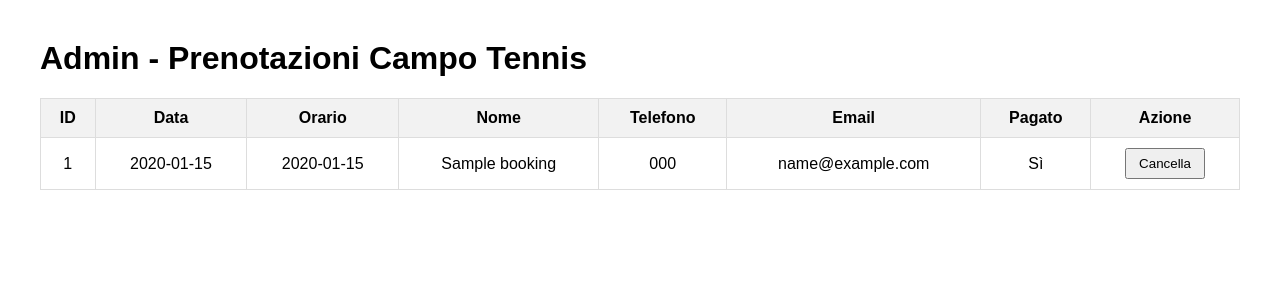
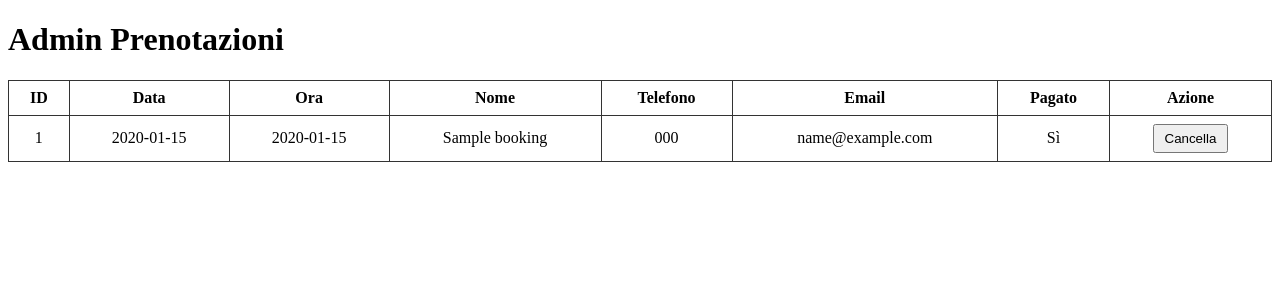
Before and after one commit to gtccastegnato/tennis-booking, a Flask app: page /admin in a window 1280 px wide. Shown: the top 300 px of the page. Run offline with Flask 3, Linux system fonts and the light colour scheme; tables that the repository leaves empty hold one stand-in row (values such as "Sample post").

Commit message:
Add files via upload

```diff
--- a/app.py
+++ b/app.py
@@ -5,8 +5,8 @@ import stripe
 from datetime import datetime, timedelta
 
 app = Flask(__name__)
+DATABASE = "bookings.db"
 
-DATABASE = "bookings.db"
 stripe.api_key = os.environ.get("STRIPE_SECRET_KEY")
 
 def get_db():
@@ -50,8 +50,6 @@ def get_slots():
         return jsonify([])
 
     date_obj = datetime.strptime(date_str, "%Y-%m-%d")
-
-    # Limite prenotazioni 1 aprile - 31 luglio 2026
     inizio = datetime(2026, 4, 1)
     fine = datetime(2026, 7, 31)
     if date_obj < inizio or date_obj > fine:
@@ -62,10 +60,10 @@ def get_slots():
     slots = []
     if weekday < 5:
         start = datetime.combine(date_obj, datetime.strptime("17:30", "%H:%M").time())
-        end = datetime.combine(date_obj, datetime.strptime("20:30", "%H:%M").time())
+        end = datetime.combine(date_obj, datetime.strptime("19:30", "%H:%M").time())
     else:
         start = datetime.combine(date_obj, datetime.strptime("09:00", "%H:%M").time())
-        end = datetime.combine(date_obj, datetime.strptime("17:00", "%H:%M").time())
+        end = datetime.combine(date_obj, datetime.strptime("16:00", "%H:%M").time())
 
     current = start
     while current < end:
@@ -98,7 +96,6 @@ def reserve():
     if not all([date, time, name, phone, email]):
         return jsonify({"error": "Compila tutti i campi"}), 400
 
-    # Limite prenotazioni 1 aprile - 31 luglio 2026
     date_obj = datetime.strptime(date, "%Y-%m-%d")
     if date_obj < datetime(2026, 4, 1) or date_obj > datetime(2026, 7, 31):
         return jsonify({"error": "Prenotazioni disponibili solo dal 01/04/2026 al 31/07/2026"}), 400
@@ -125,7 +122,7 @@ def create_payment_intent():
         return jsonify({"error": "booking_id mancante"}), 400
 
     intent = stripe.PaymentIntent.create(
-        amount=1000,  # 10 euro
+        amount=1000,
         currency="eur",
         automatic_payment_methods={"enabled": True},
         metadata={"booking_id": booking_id}
@@ -152,7 +149,6 @@ def stripe_webhook():
             cur.execute("UPDATE bookings SET paid=1, reserved_until=NULL WHERE id=?", (booking_id,))
             db.commit()
             db.close()
-
     return "", 200
 
 if __name__ == "__main__":
--- a/templates/admin.html
+++ b/templates/admin.html
@@ -4,44 +4,42 @@
 <meta charset="UTF-8">
 <title>Admin Prenotazioni</title>
 <style>
-body { font-family: Arial, sans-serif; margin: 40px; }
-table { width: 100%; border-collapse: collapse; margin-top: 20px; }
-th, td { border: 1px solid #ddd; padding: 10px; text-align: center; }
-th { background-color: #f2f2f2; }
-button { padding: 6px 12px; cursor: pointer; }
+table { border-collapse: collapse; width: 100%; margin-top: 20px; }
+th, td { border: 1px solid #333; padding: 8px; text-align: center; }
+button { padding: 5px 10px; }
 </style>
 </head>
 <body>
-<h1>Admin - Prenotazioni Campo Tennis</h1>
-<table>
-<thead>
+<h1>Admin Prenotazioni</h1>
+<table id="bookings">
 <tr>
-<th>ID</th><th>Data</th><th>Orario</th><th>Nome</th><th>Telefono</th><th>Email</th><th>Pagato</th><th>Azione</th>
+<th>ID</th><th>Data</th><th>Ora</th><th>Nome</th><th>Telefono</th><th>Email</th><th>Pagato</th><th>Azione</th>
 </tr>
-</thead>
-<tbody id="bookingsTable"></tbody>
 </table>
 
 <script>
 async function loadBookings() {
     const res = await fetch("/admin/bookings");
     const data = await res.json();
-    const tbody = document.getElementById("bookingsTable");
-    tbody.innerHTML = "";
+    const table = document.getElementById("bookings");
+    table.innerHTML = `<tr>
+<th>ID</th><th>Data</th><th>Ora</th><th>Nome</th><th>Telefono</th><th>Email</th><th>Pagato</th><th>Azione</th>
+</tr>`;
     data.forEach(b => {
         const tr = document.createElement("tr");
-        tr.innerHTML = `<td>${b.id}</td><td>${b.date}</td><td>${b.time}</td><td>${b.name}</td><td>${b.phone}</td><td>${b.email}</td><td>${b.paid ? "Sì" : "No"}</td><td><button onclick="deleteBooking(${b.id})">Cancella</button></td>`;
-        tbody.appendChild(tr);
+        tr.innerHTML = `<td>${b.id}</td><td>${b.date}</td><td>${b.time}</td><td>${b.name}</td>
+<td>${b.phone}</td><td>${b.email}</td><td>${b.paid ? "Sì" : "No"}</td>
+<td><button onclick="deleteBooking(${b.id})">Cancella</button></td>`;
+        table.appendChild(tr);
     });
 }
 
 async function deleteBooking(id) {
-    if (!confirm("Vuoi davvero cancellare questa prenotazione?")) return;
     await fetch(`/admin/delete/${id}`, { method: "POST" });
     loadBookings();
 }
 
-window.onload = loadBookings;
+loadBookings();
 </script>
 </body>
 </html>
```
Also changed, not shown: templates/index.html (+17 -11 lines).
